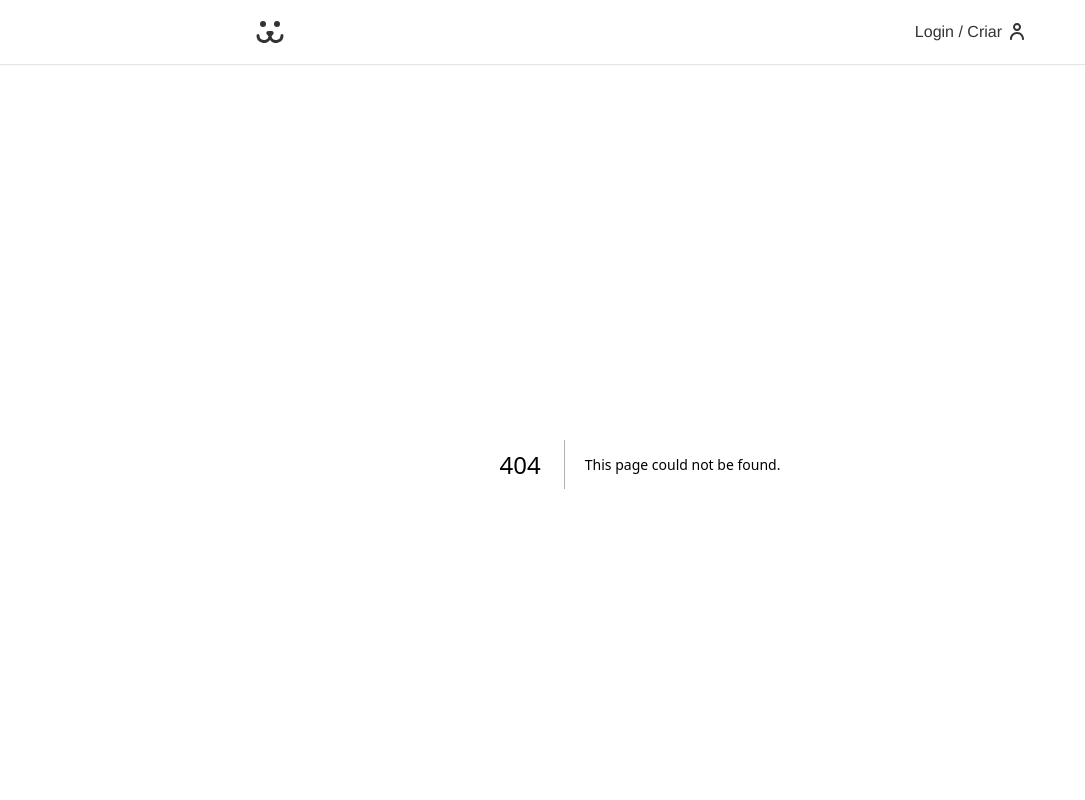
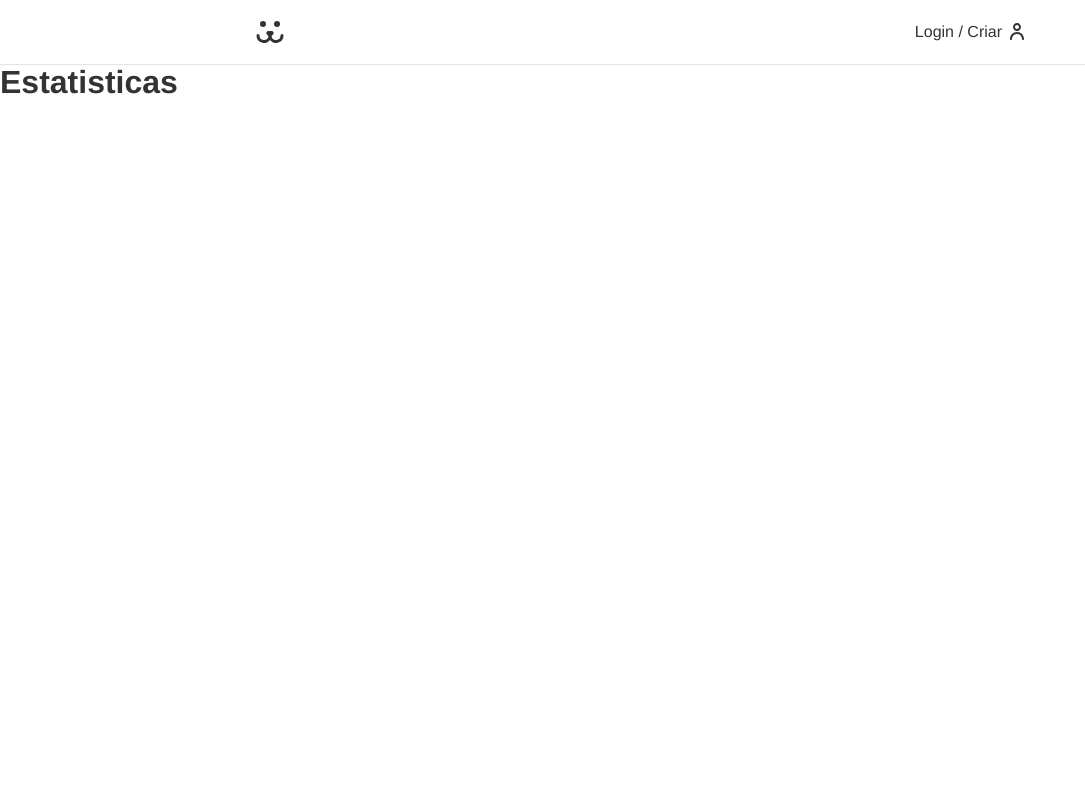
Before and after one commit to Edyane/dogs-next, a Next.js app: page /conta/estatisticas in a window 1280 px wide. Before the commit this address had no page. Shown: the top 800 px of the page, without its empty margins (0-1085 px from the left). Built offline with nearby package versions, Linux system fonts and the light colour scheme.

Commit message:
feat: adicionando estatisticas da conta

```diff
--- /dev/null
+++ b/src/app/conta/estatisticas/page.tsx
@@ -0,0 +1,7 @@
+export default async function EstatisticasPage() {
+    return (
+        <main>
+            <h1>Estatisticas</h1>
+        </main>
+    )
+}
```
